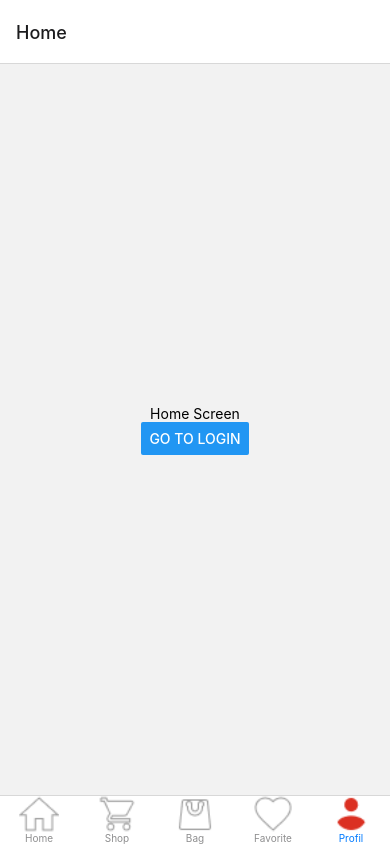
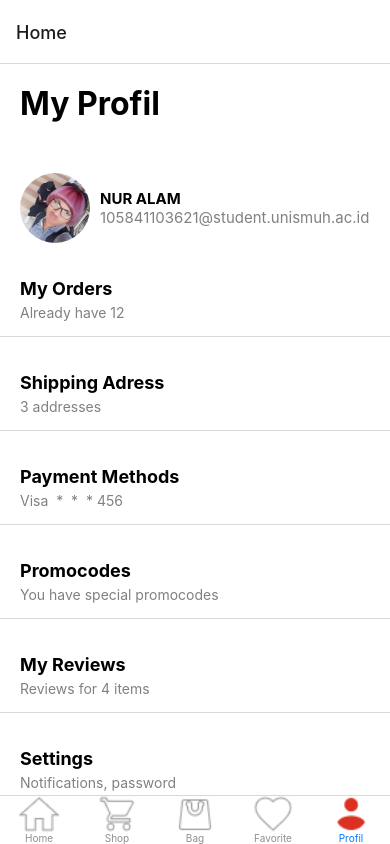
Before and after one commit to NurAlam19/105841103621-Alam-LabWeb, a React Native app: screen /Profil in a window 390 px wide. Built offline with nearby package versions, Linux system fonts and the light colour scheme.

Commit message:
Navigation & Taskbar Tugas

```diff
--- a/App.js
+++ b/App.js
@@ -14,6 +14,10 @@ import FavoriteAktif from './assets/icon/favorites-activated.png';
 import FavoriteInaktif from './assets/icon/favorites-inactive.png';
 import ProfilAktif from './assets/icon/profil-activated.png';
 import ProfilInaktif from './assets/icon/profil-inactive.png';
+import ShopPage from './ShopPage';
+import BagPage from './BagPage';
+import FavoritePage from './FavoritePage';
+import ProfilPage from './ProfilPage';
 
 const Tab = createBottomTabNavigator();
 function MyTabs() {
@@ -33,7 +37,7 @@ function MyTabs() {
       />
       <Tab.Screen
         name="Shop"
-        component={HomeScreen}
+        component={ShopPage}
         options={{
           headerShown: false, tabBarIcon: ({ focused }) => (
             <Image
@@ -45,7 +49,7 @@ function MyTabs() {
       />
       <Tab.Screen
         name="Bag"
-        component={HomeScreen}
+        component={BagPage}
         options={{
           headerShown: false, tabBarIcon: ({ focused }) => (
             <Image
@@ -57,7 +61,7 @@ function MyTabs() {
       />
       <Tab.Screen
         name="Favorite"
-        component={HomeScreen}
+        component={FavoritePage}
         options={{
           headerShown: false, tabBarIcon: ({ focused }) => (
             <Image
@@ -69,7 +73,7 @@ function MyTabs() {
       />
       <Tab.Screen
         name="Profil"
-        component={HomeScreen}
+        component={ProfilPage}
         options={{
           headerShown: false, tabBarIcon: ({ focused }) => (
             <Image
@@ -88,8 +92,8 @@ function HomeScreen({ navigation }) {
     <View style={{ flex: 1, alignItems: 'center', justifyContent: 'center' }}>
       <Text>Home Screen</Text>
       <Button
-        title="Go to Login"
-        onPress={() => navigation.navigate('Login')}
+        title="Ini Adalah Halaman Home"
+        onPress={() => navigation.navigate('Home')}
       />
     </View>
   );
@@ -103,6 +107,10 @@ function App() {
       <Stack.Navigator>
         <Stack.Screen name="Home" component={MyTabs} />
         <Stack.Screen name="Login" component={LoginPage} />
+        <Stack.Screen name="Shop" component={ShopPage} />
+        <Stack.Screen name="Bag" component={BagPage} />
+        <Stack.Screen name="Favorite" component={FavoritePage} />
+        <Stack.Screen name="Profil" component={ProfilPage} />
       </Stack.Navigator>
     </NavigationContainer>
   );
--- a/App2.js
+++ b/App2.js
@@ -17,6 +17,8 @@ function HomeScreen({navigation}) {
   );
 }
 
+
+
 const Stack = createNativeStackNavigator();
 
 function App() {
--- /dev/null
+++ b/BagPage.js
@@ -0,0 +1,18 @@
+import { StyleSheet, Text, View } from 'react-native'
+import React from 'react'
+
+const BagPage = () => {
+  return (
+    <View style={{
+      flex : 1,
+      justifyContent : 'center',
+      alignItems : 'center'
+    }}>
+      <Text>Ini Adalah Halaman Bag</Text>
+    </View>
+  )
+}
+
+export default BagPage
+
+const styles = StyleSheet.create({})
--- /dev/null
+++ b/FavoritePage.js
@@ -0,0 +1,18 @@
+import { StyleSheet, Text, View } from 'react-native'
+import React from 'react'
+
+const FavoritePage = () => {
+  return (
+    <View style={{
+      flex : 1,
+      justifyContent : 'center',
+      alignItems : 'center'
+    }}>
+      <Text>Ini Adalah Halaman Favorite</Text>
+    </View>
+  )
+}
+
+export default FavoritePage
+
+const styles = StyleSheet.create({})
--- /dev/null
+++ b/ProfilPage.js
@@ -0,0 +1,132 @@
+import { StyleSheet, Text, View, ScrollView,Image,TouchableOpacity } from 'react-native'
+import React from 'react'
+
+const ProfilPage = () => {
+  return (
+    <ScrollView style ={styles.container}>
+      <View style={styles.headerContainer}>
+        <Text style={styles.title}>My Profil</Text>
+        </View>
+        <View style={styles.profileHeaderContainer}>
+          <View style={styles.profileHeader}>
+            <Image
+             source ={require("./assets/profilAlam.jpeg")} style={styles.profileImage}/>
+            <View style ={styles.profileText}>
+            <Text style ={styles.profilName}>NUR ALAM</Text>
+            <Text style ={styles.profileEmail}>105841103621@student.unismuh.ac.id</Text>
+            </View>
+          </View>
+        </View>
+
+        <View style ={styles.menuItem}>
+          <TouchableOpacity style ={styles.menuItemTouchable}>
+            <Text style ={styles.menuItemText}>My Orders</Text>
+            <Text style ={styles.menuItemSubtitle}>Already have 12</Text>
+          </TouchableOpacity>
+        </View>
+
+        <View style ={styles.menuItem}>
+          <TouchableOpacity style ={styles.menuItemTouchable}>
+            <Text style ={styles.menuItemText}>Shipping Adress</Text>
+            <Text style ={styles.menuItemSubtitle}>3 addresses</Text>
+          </TouchableOpacity>
+        </View>
+
+        <View style ={styles.menuItem}>
+          <TouchableOpacity style ={styles.menuItemTouchable}>
+            <Text style ={styles.menuItemText}>Payment Methods</Text>
+            <Text style ={styles.menuItemSubtitle}>Visa  *  *  * 456</Text>
+          </TouchableOpacity>
+        </View>
+
+        <View style ={styles.menuItem}>
+          <TouchableOpacity style ={styles.menuItemTouchable}>
+            <Text style ={styles.menuItemText}>Promocodes</Text>
+            <Text style ={styles.menuItemSubtitle}>You have special promocodes</Text>
+          </TouchableOpacity>
+        </View>
+
+        <View style ={styles.menuItem}>
+          <TouchableOpacity style ={styles.menuItemTouchable}>
+            <Text style ={styles.menuItemText}>My Reviews</Text>
+            <Text style ={styles.menuItemSubtitle}>Reviews for 4 items</Text>
+          </TouchableOpacity>
+        </View>
+
+        <View style ={styles.menuItem}>
+          <TouchableOpacity style ={styles.menuItemTouchable}>
+            <Text style ={styles.menuItemText}>Settings</Text>
+            <Text style ={styles.menuItemSubtitle}>Notifications, password</Text>
+          </TouchableOpacity>
+        </View>
+    </ScrollView>
+
+
+
+
+  )
+}
+
+export default ProfilPage
+
+const styles = StyleSheet.create({
+  container: {
+    flex:1,
+    backgroundColor:'#fff'
+  },
+  headerContainer: {
+    marginTop : 20,
+    marginHorizontal : 20,
+    marginBottom : 20
+  },
+  title:{
+    fontSize : 32,
+    fontWeight : 'bold'
+  },
+  profileHeaderContainer: {
+    paddingLeft : 20,
+    marginTop : 20,
+    paddingTop : 10
+  },
+  profileHeader: {
+    flexDirection : "row",
+    alignItems : "center"
+  },
+  profileImage : {
+    // marginLeft : 10,
+    paddingLeft : 20,
+    width : 70,
+    height : 70,
+    borderRadius : 50
+  },
+  profileText : {
+    paddingLeft : 10
+  },
+  profilName : {
+    fontSize : 15,
+    fontWeight : 'bold'
+  },
+  profileEmail : {
+    fontSize : 15,
+    color : 'gray'
+  },
+  menuItem : {
+    marginTop : 20,
+    borderBottomWidth : 1,
+    borderBottomColor : '#D8D9DB'
+  },
+  menuItemTouchable : {
+    paddingVertical : 15,
+    paddingHorizontal : 20,
+  },
+  menuItemText : {
+    fontSize : 18,
+    fontWeight : 'bold'
+  },
+  menuItemSubtitle : {
+    fontSize : 14,
+    color : 'gray',
+    marginTop : 5
+  }
+
+  })
--- /dev/null
+++ b/ShopPage.js
@@ -0,0 +1,18 @@
+import { StyleSheet, Text, View } from 'react-native'
+import React from 'react'
+
+const ShopPage = () => {
+  return (
+    <View style={{
+      flex : 1,
+      justifyContent : 'center',
+      alignItems : 'center'
+    }}>
+      <Text>Ini Adalah Halaman Shop</Text>
+    </View>
+  )
+}
+
+export default ShopPage
+
+const styles = StyleSheet.create({})
```
Also changed, not shown: assets/profilAlam.jpeg (added).
